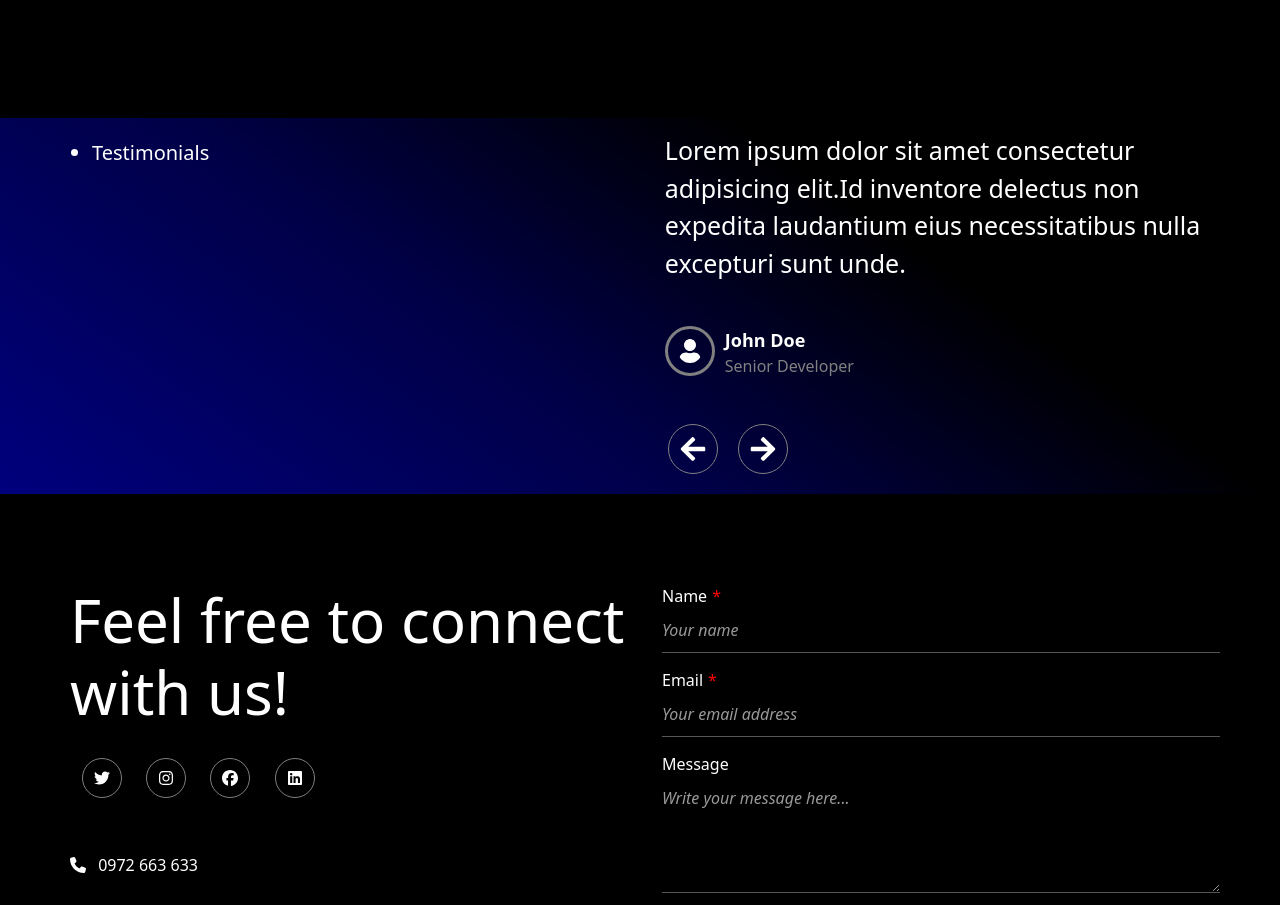
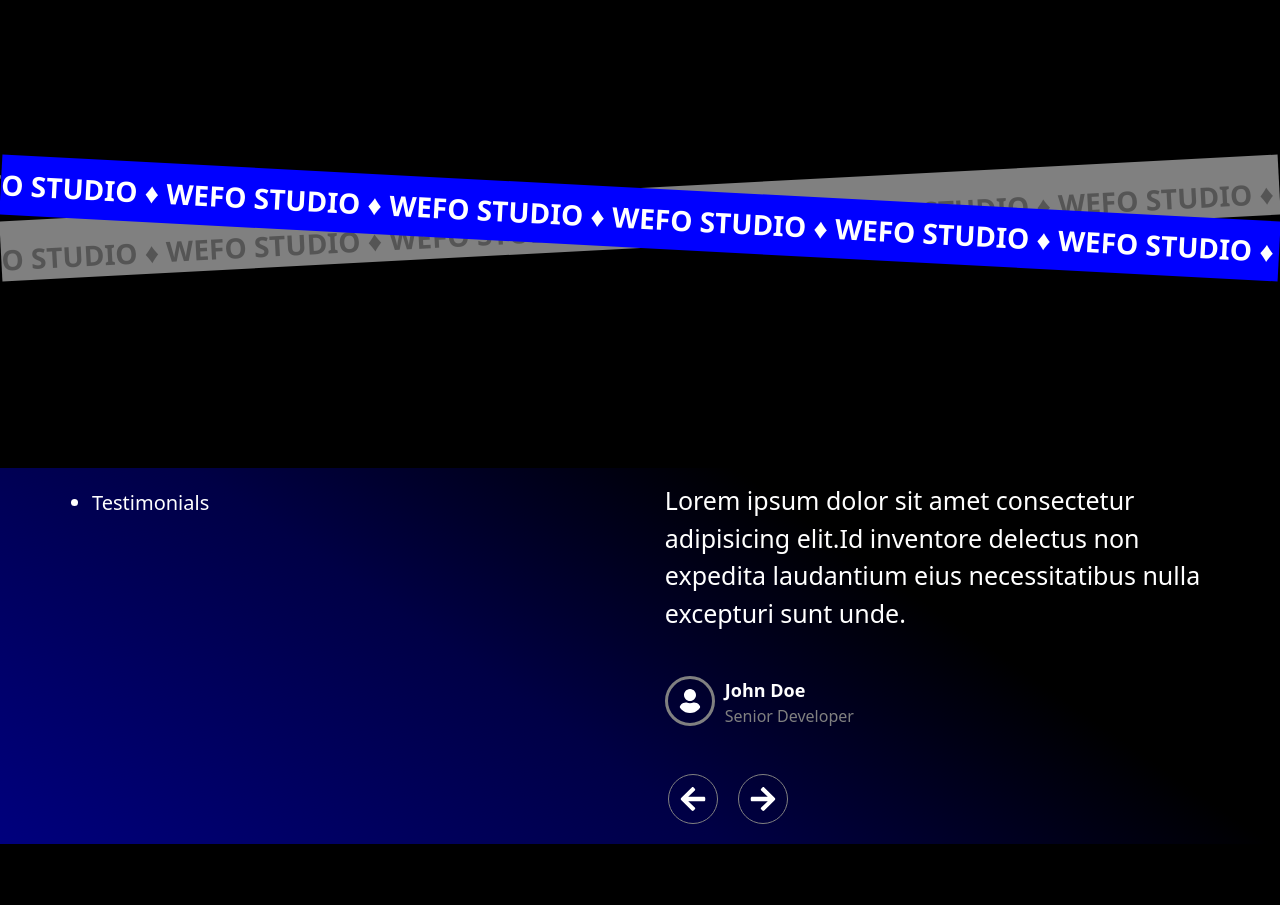
Before and after one commit to AleeshaRahimanNC/aleesha-rahiman-nc-frontend-project, a React (Create React App) app: page / in a window 1280 px wide. Shown: the part 1215-2120 px from the top of the page. Built offline with nearby package versions, Linux system fonts and the light colour scheme.

Commit message:
9th Commit: Add Strip component and update Home page.

```diff
--- /dev/null
+++ b/src/Components/Strip/Strip.css
@@ -0,0 +1,98 @@
+.crossStrip {
+    position: relative;
+    height: 200px; /* Adjust height as needed */
+    overflow: hidden;
+    display: flex;
+    align-items: center;
+    margin-bottom: 150px;
+}
+
+.grey-strip, .blue-strip {
+    position: absolute;
+    width: 100%; /* Ensure it covers the full width */
+    height: 60px; /* Adjust height as needed */
+    left: 0; /* Align to the left */
+    z-index: 1;
+}
+
+.grey-strip {
+    background-color: grey;
+    transform: rotate(-3deg); /* Adjust angle as needed */
+}
+
+.blue-strip {
+    background-color: blue;
+    transform: rotate(3deg); /* Opposite angle */
+    z-index: 2;
+}
+
+.text {
+    position: absolute;
+    left: 50%;
+    top: 52%;
+    transform: translate(-50%, -50%) rotate(3deg); /* Incline to match grey strip */
+    font-weight: bold;
+    font-size: 28px; /* Increase font size */
+    color: white; /* Change color as needed */
+    z-index: 3;
+    white-space: nowrap; /* Prevent wrapping */
+
+}
+
+.repeating-text {
+    display: inline-block; /* Ensure it respects width */
+    margin-left: 80px; /* Add some padding for better spacing */
+
+}
+/* New class for grey strip text */
+.grey-text {
+    position: absolute;
+    left: 50%;
+    top: 52%;
+    transform: translate(-50%, -50%) rotate(-3deg); /* Incline to match grey strip */
+    font-weight: bold;
+    font-size: 28px; /* Increase font size */
+    color: var(--brand-grey-2); /* Change color as needed */
+    z-index: 1;
+    white-space: nowrap; /* Prevent wrapping */
+}
+
+/* Tablet View (Between 576px and 768px) */
+@media (min-width: 576px) and (max-width: 768px) {
+    .crossStrip {
+        height: 150px; /* Adjust height */
+        margin-bottom: 100px; /* Adjust margin */
+    }
+
+    .grey-strip, .blue-strip {
+        height: 50px; /* Adjust height */
+    }
+
+    .text, .grey-text {
+        font-size: 24px; /* Adjust font size */
+    }
+
+    .repeating-text {
+        margin-left: 40px; /* Adjust spacing */
+    }
+}
+
+/* Mobile view */
+@media (max-width: 576px) {
+    .crossStrip {
+        height: 100px; /* Adjust height */
+        margin-bottom: 50px; /* Adjust margin */
+    }
+
+    .grey-strip, .blue-strip {
+        height: 40px; /* Adjust height */
+    }
+
+    .text, .grey-text {
+        font-size: 20px; /* Adjust font size */
+    }
+
+    .repeating-text {
+        margin-left: 20px; /* Adjust spacing */
+    }
+}
--- /dev/null
+++ b/src/Components/Strip/Strip.jsx
@@ -0,0 +1,21 @@
+import React from 'react';
+import './Strip.css'; // Make sure to create this CSS file
+
+const Strip = () => {
+    const textToShow = Array(7).fill('WEFO STUDIO   ♦  ').join(' ');
+
+    return (
+        <div className="crossStrip">
+            <div className="grey-strip"></div>
+            <div className="blue-strip"></div>
+            <span className="text repeating-text">
+                {textToShow}
+            </span>
+            <span className="grey-text repeating-text">
+                {textToShow}
+            </span>
+        </div>
+    );
+};
+
+export default Strip;
--- a/src/Pages/Home/Home.jsx
+++ b/src/Pages/Home/Home.jsx
@@ -6,8 +6,7 @@ import Footer from '../../Components/Footer/Footer'
 import ContactForm from '../../Components/ContactForm/ContactForm'
 import AboutUs from '../../Components/AboutUs/AboutUs'
 import Testimonials from '../../Components/Testimonials/Testimonials'
-
-
+import Strip from '../../Components/Strip/Strip'
 
 
 function Home() {
@@ -16,6 +15,7 @@ function Home() {
     <Navbar/>
     <Header/>
     <AboutUs/>
+    <Strip/>
     <Testimonials/>
     <ContactForm/>
     <Footer/>
```
